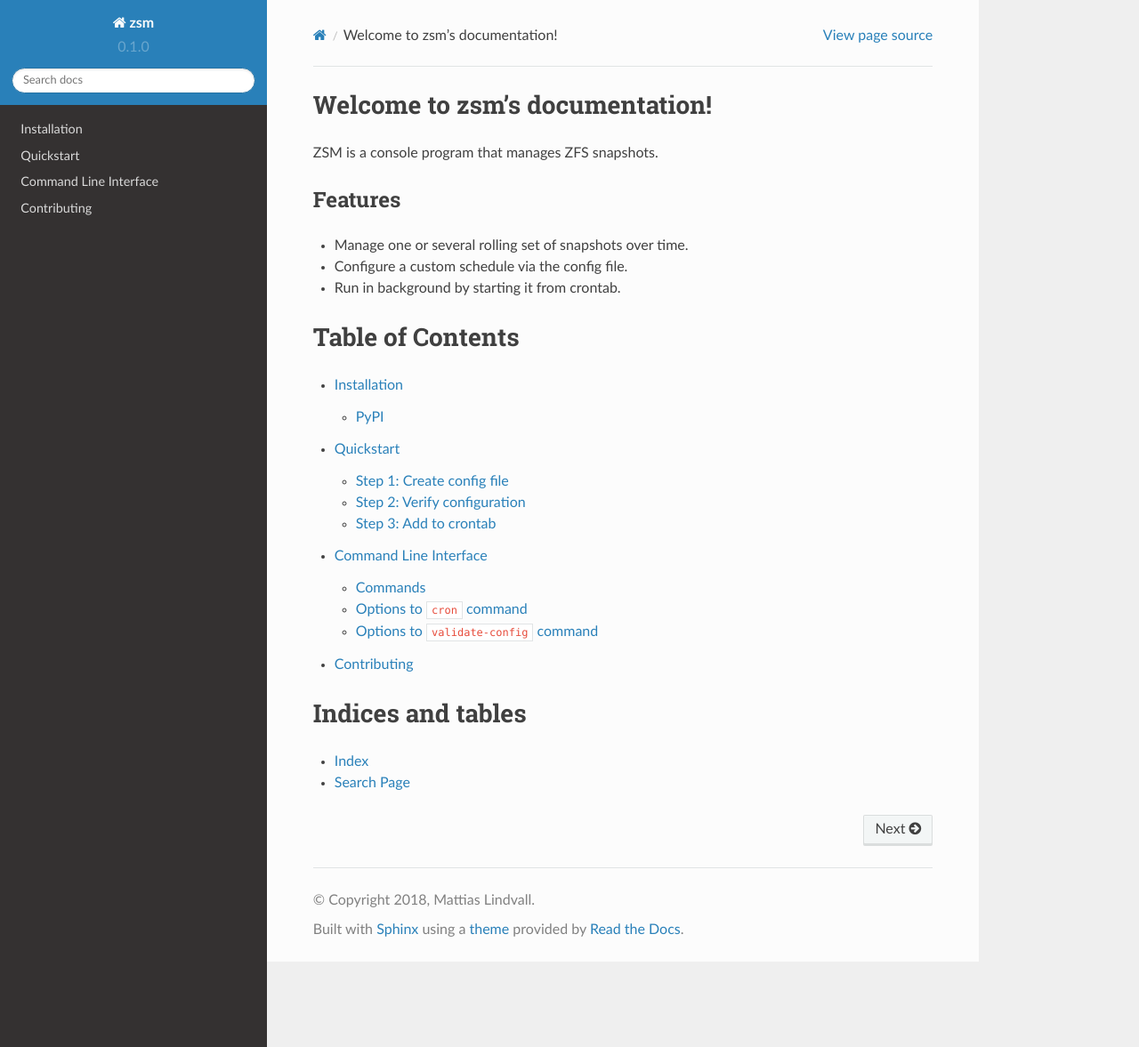
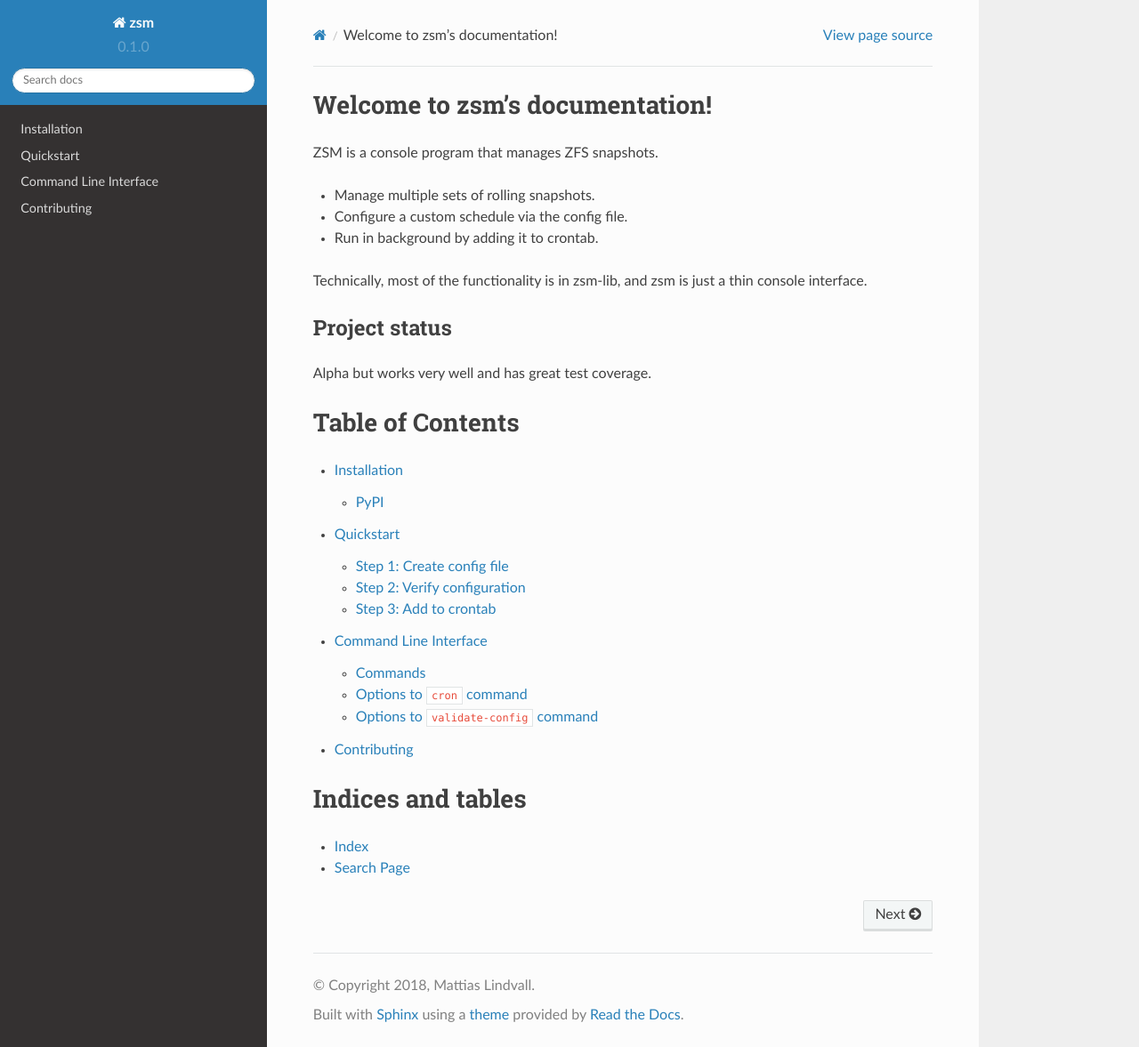
Before and after one commit to thnee/zsm, a Sphinx documentation site: the page built from docs/index.rst, in a window 1280 px wide and 1177 px high. Shown: the whole window at 89% size. Built offline with Sphinx 7.4.7 and the Read the Docs theme 2.0.0, drawn with Linux system fonts in a browser that asks for light colours.

Commit message:
improve project description in docs

```diff
--- a/docs/index.rst
+++ b/docs/index.rst
@@ -5,12 +5,17 @@ Welcome to zsm's documentation!
 
 ZSM is a console program that manages ZFS snapshots.
 
-Features
---------
+- Manage multiple sets of rolling snapshots.
+- Configure a custom schedule via the config file.
+- Run in background by adding it to crontab.
 
-- Manage one or several rolling set of snapshots over time.
-- Configure a custom schedule via the config file.
-- Run in background by starting it from crontab.
+Technically, most of the functionality is in zsm-lib,
+and zsm is just a thin console interface.
+
+Project status
+--------------
+
+Alpha but works very well and has great test coverage.
 
 Table of Contents
 =================
```
